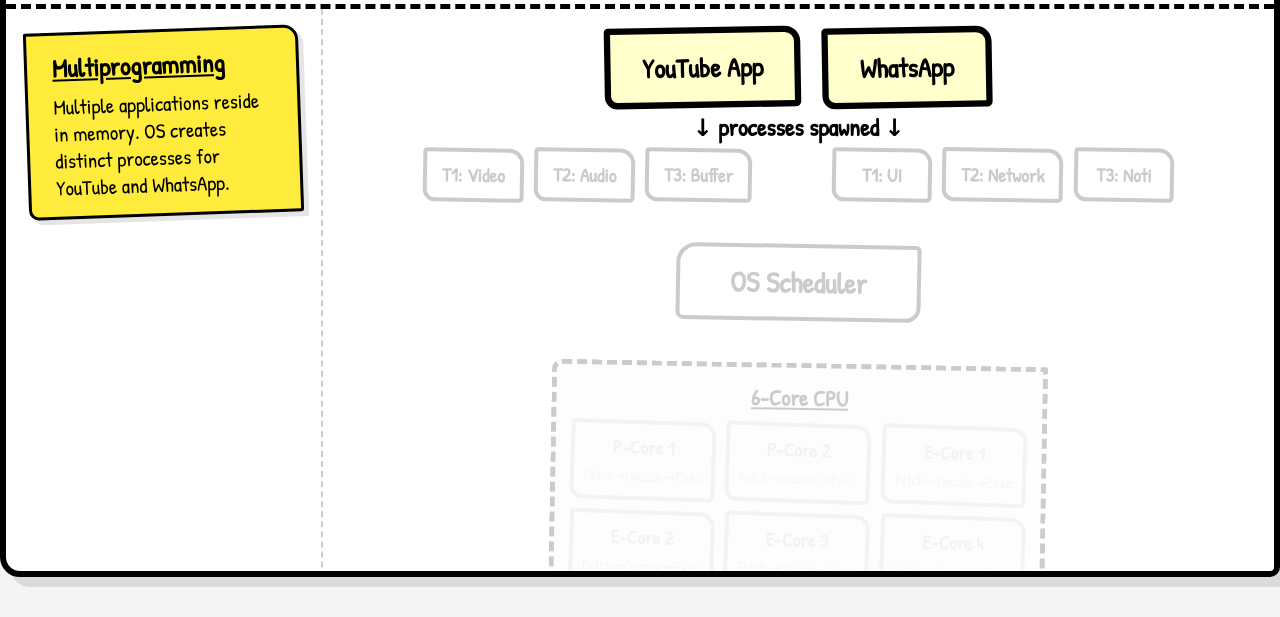
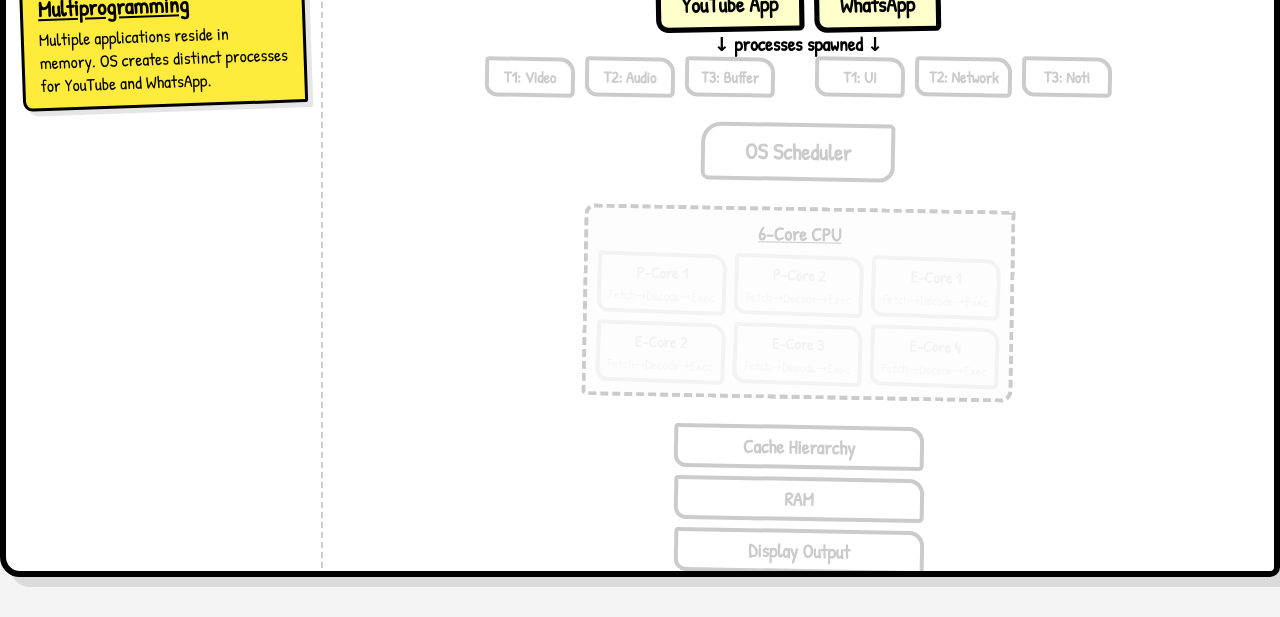
Before and after one commit to kirtan-thakkar/dc, a plain HTML site: page index.html in a window 1280 px wide. Shown: the part 183-800 px from the top of the page. Drawn offline with Linux system fonts and the light colour scheme.

Commit message:
fix overflow hidden

```diff
--- a/styles.css
+++ b/styles.css
@@ -435,23 +435,23 @@
 /* Hand-drawn style header */
 .tech-header {
     text-align: center;
-    padding: 20px;
+    padding: 10px;
     border-bottom: 5px dashed #000;
     background: transparent;
     z-index: 10;
 }
 
 .tech-header h2 {
-    font-size: 1.6rem;
+    font-size: 1.2rem;
     font-weight: normal;
     color: #333;
     text-transform: uppercase;
     letter-spacing: 2px;
-    margin-bottom: 5px;
+    margin-bottom: 0px;
 }
 
 .tech-header h1 {
-    font-size: 2.8rem;
+    font-size: 2.2rem;
     font-weight: bold;
     color: #000;
     text-decoration: underline;
@@ -467,7 +467,7 @@
 /* Left Sidebar for Context */
 .sidebar {
     width: 25%;
-    padding: 20px;
+    padding: 15px;
     display: flex;
     flex-direction: column;
     justify-content: flex-start;
@@ -479,8 +479,8 @@
     width: 75%;
     display: flex;
     flex-direction: column;
-    justify-content: space-around;
-    padding: 20px;
+    justify-content: space-evenly; /* Spread items evenly to maximize space */
+    padding: 15px;
     position: relative;
 }
 
@@ -488,7 +488,7 @@
 .info-panel {
     background: #ffeb3b; /* Sticky note yellow */
     border: 3px solid #000;
-    padding: 15px 25px;
+    padding: 10px 15px;
     width: 100%;
     border-radius: 2px 15px 3px 10px;
     transform: rotate(-2deg);
@@ -498,13 +498,13 @@
 
 .info-panel h3 {
     color: #000;
-    margin-bottom: 8px;
-    font-size: 1.6rem;
+    margin-bottom: 5px;
+    font-size: 1.4rem;
     text-decoration: underline;
 }
 
 .info-panel p {
-    font-size: 1.3rem;
+    font-size: 1.1rem;
     line-height: 1.3;
     color: #000;
 }
@@ -514,28 +514,28 @@
     display: flex;
     justify-content: center;
     align-items: center;
-    gap: 30px;
+    gap: 15px;
     position: relative;
 }
 
 .flow-row.multi-col {
-    gap: 80px;
+    gap: 40px;
 }
 
 .flow-row.vertical-stack {
     flex-direction: column;
-    gap: 10px;
+    gap: 8px;
 }
 
 /* Base Node - Hand-drawn imperfect boxes */
 .rough-box {
     background: #fff;
     border: 4px solid #000;
-    padding: 15px 25px;
+    padding: 8px 15px;
     border-radius: 4px 15px 5px 12px;
     font-weight: bold;
     text-align: center;
-    min-width: 150px;
+    min-width: 100px;
     opacity: 0.2; /* Dim until active */
     transform: rotate(1deg); /* Slight tilt */
     transition: opacity 0.1s; /* Fast, snappy, imperfect animation */
@@ -545,14 +545,14 @@
 .rough-box.active {
     opacity: 1;
     background: #ffffcc; /* Highlighter yellow */
-    border-width: 6px;
-    transform: scale(1.05) rotate(-1deg);
+    border-width: 5px;
+    transform: scale(1.03) rotate(-1deg);
 }
 
 /* Specific Sizes */
 .node.app {
-    font-size: 1.6rem;
-    padding: 15px 30px;
+    font-size: 1.3rem;
+    padding: 8px 20px;
 }
 
 .thread-group {
@@ -560,22 +560,22 @@
     gap: 10px;
 }
 .node.thread {
-    font-size: 1.2rem;
-    padding: 10px 15px;
-    min-width: 100px;
+    font-size: 1rem;
+    padding: 5px 10px;
+    min-width: 90px;
 }
 
 .node.scheduler {
-    font-size: 1.8rem;
-    padding: 15px 50px;
+    font-size: 1.4rem;
+    padding: 10px 40px;
     border-radius: 20px 5px 15px 8px;
 }
 
 /* Big CPU Box */
 .cpu-container {
     background: #f9f9f9;
-    border: 5px dashed #000;
-    padding: 15px;
+    border: 4px dashed #000;
+    padding: 10px;
     text-align: center;
     opacity: 0.2;
     transition: opacity 0.1s;
@@ -587,9 +587,9 @@
 }
 
 .cpu-title {
-    font-size: 1.4rem;
+    font-size: 1.2rem;
     font-weight: bold;
-    margin-bottom: 10px;
+    margin-bottom: 8px;
     color: #000;
     text-decoration: underline;
 }
@@ -597,34 +597,35 @@
 .core-grid {
     display: grid;
     grid-template-columns: repeat(3, 1fr);
-    gap: 10px;
+    gap: 8px;
 }
 
 .node.core {
-    min-width: 110px;
-    padding: 10px;
-    font-size: 1.2rem;
+    min-width: 100px;
+    padding: 5px 8px;
+    font-size: 1rem;
 }
 .node.core small {
     display: block;
-    font-size: 0.95rem;
+    font-size: 0.85rem;
     font-weight: normal;
-    margin-top: 5px;
+    margin-top: 3px;
     color: #555;
 }
 
 .node.mem, .node.display {
-    width: 280px;
-    font-size: 1.4rem;
+    width: 250px;
+    font-size: 1.2rem;
+    padding: 5px 10px;
 }
 
 /* Flowchart Arrows */
 .arrow {
-    font-size: 1.5rem;
+    font-size: 1.2rem;
     font-weight: bold;
     color: #000;
     opacity: 0;
-    margin: 5px 0; /* Space it out so it doesn't overlap */
+    margin: 0; /* Ensures it takes up standard space and doesn't push away or overlap */
 }
 
 .arrow.active {
```
